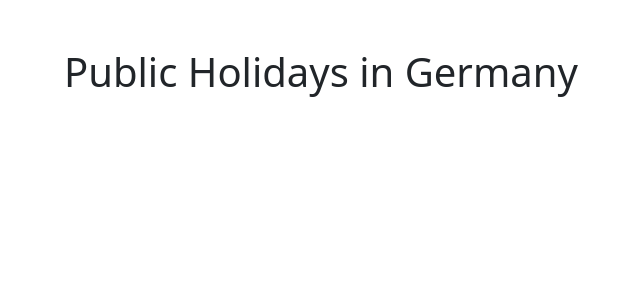
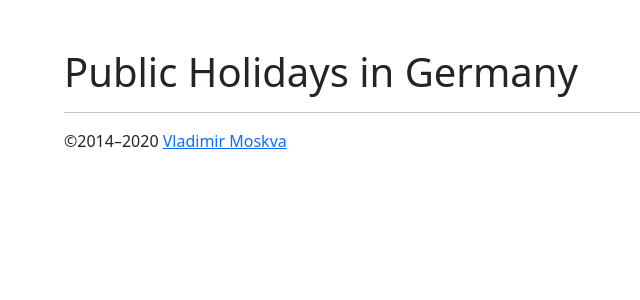
Before and after one commit to vladmos/feiertage, a Python web app: template templates/base.html in a window 1280 px wide. Shown: the top 300 px of the page, without its empty margins (18-658 px from the left). Run offline with Jinja, Linux system fonts and the light colour scheme; the template is opened without the code that fills it: most values are stand-ins (such as "Sample title", 1, 10 or a date in 2020).

Commit message:
Add a copyright

```diff
--- a/holidays/views.py
+++ b/holidays/views.py
@@ -7,7 +7,7 @@ from holidays import dates, calendar
 
 def index():
     regions = sorted(dates.REGIONS.items())
-    return flask.render_template('index.html', regions=regions)
+    return flask.render_template('index.html', regions=regions, current_year=datetime.date.today().year)
 
 
 def calendar_view():
--- a/templates/base.html
+++ b/templates/base.html
@@ -13,6 +13,8 @@
         <h1>{% block header %}Public Holidays in Germany{% endblock %}</h1>
 
         {% block content %}{% endblock %}
+        <hr/>
+        ©2014–{{ current_year }} <a href="https://vladmos.com/">Vladimir Moskva</a>
     </div>
 </div>
 </body>
```
